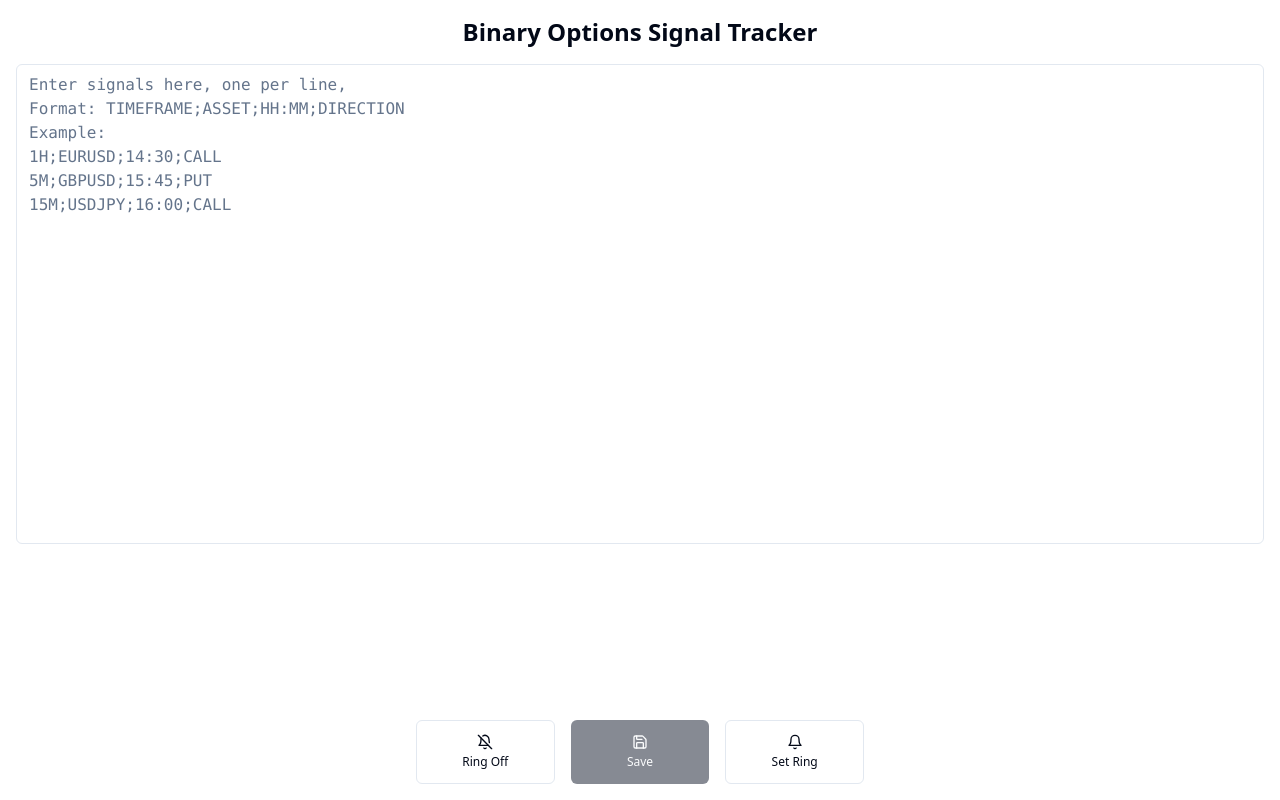
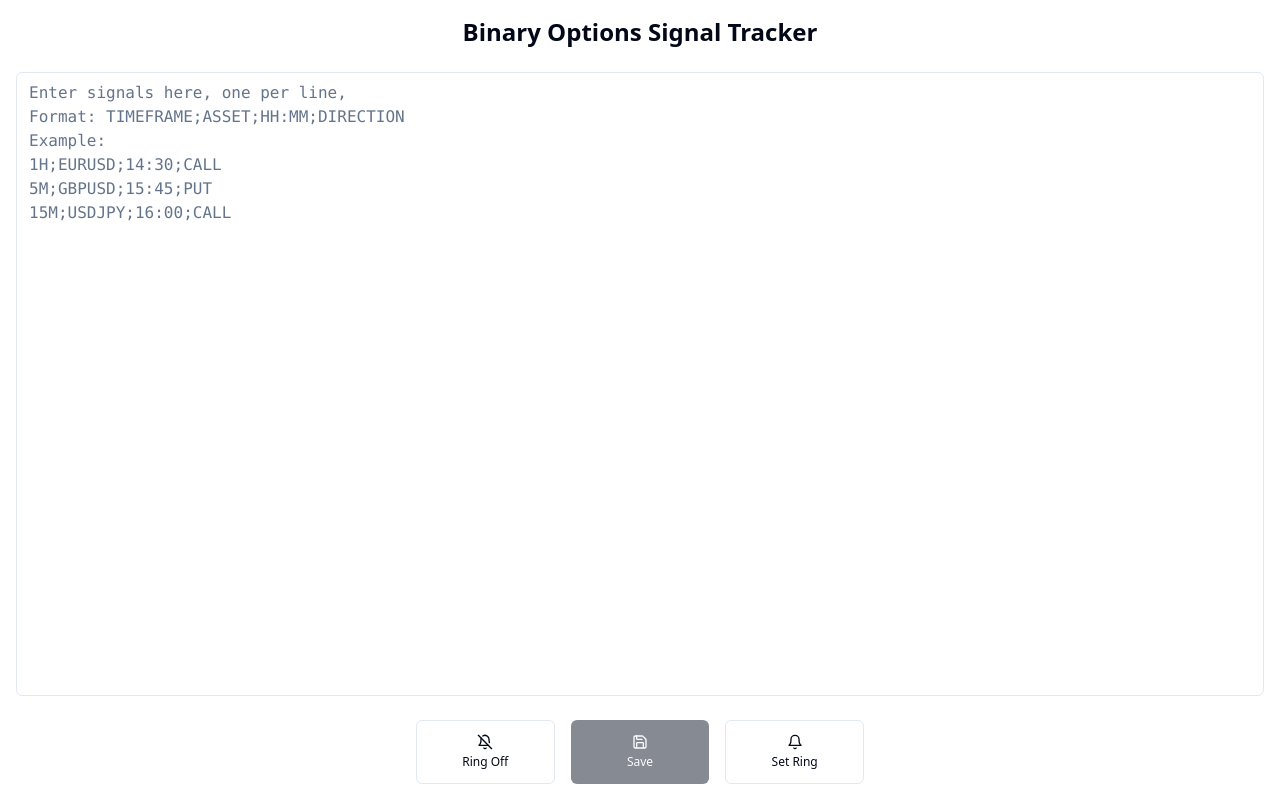
Before and after one commit to wolverinequ/signal-scribe-alert-bell-66, a React (Vite) app: page / in a window 1280 px wide. Built offline with nearby package versions, Linux system fonts and the light colour scheme.

Commit message:
Revert signal input height, review layout
Reverts the signal input box height and initiates a review of the layout to address the scrolling issue.

```diff
--- a/src/components/ControlPanel.tsx
+++ b/src/components/ControlPanel.tsx
@@ -47,7 +47,7 @@ const ControlPanel = ({
   };
 
   return (
-    <div className="bg-card p-4">
+    <div className="bg-card p-4 flex-shrink-0">
       <div className="grid grid-cols-3 gap-4 max-w-md mx-auto">
         <Button
           onClick={handleRingOffClick}
--- a/src/components/SignalInput.tsx
+++ b/src/components/SignalInput.tsx
@@ -9,8 +9,8 @@ interface SignalInputProps {
 
 const SignalInput = ({ signalsText, onSignalsTextChange }: SignalInputProps) => {
   return (
-    <div className="flex-1 p-4 pb-2">
-      <div className="mb-4">
+    <div className="flex-1 flex flex-col p-4 pb-2 overflow-hidden">
+      <div className="mb-4 flex-shrink-0">
         <h1 className="text-2xl font-bold mb-2 text-center">Binary Options Signal Tracker</h1>
       </div>
 
@@ -18,7 +18,7 @@ const SignalInput = ({ signalsText, onSignalsTextChange }: SignalInputProps) =>
         value={signalsText}
         onChange={(e) => onSignalsTextChange(e.target.value)}
         placeholder="Enter signals here, one per line,&#10;Format: TIMEFRAME;ASSET;HH:MM;DIRECTION&#10;Example:&#10;1H;EURUSD;14:30;CALL&#10;5M;GBPUSD;15:45;PUT&#10;15M;USDJPY;16:00;CALL"
-        className="h-[60vh] text-base font-mono resize-none focus-visible:ring-0 focus-visible:ring-offset-0"
+        className="flex-1 text-base font-mono resize-none focus-visible:ring-0 focus-visible:ring-offset-0"
         style={{ userSelect: 'text', WebkitUserSelect: 'text' }}
       />
     </div>
--- a/src/pages/Index.tsx
+++ b/src/pages/Index.tsx
@@ -27,6 +27,7 @@ const Index = () => {
 
   return (
     <div className="min-h-screen bg-background flex flex-col select-none" style={{ userSelect: 'none', WebkitUserSelect: 'none' }}>
+      <div className="flex-1 flex flex-col overflow-hidden">
         <SignalInput
           signalsText={signalsText}
           onSignalsTextChange={setSignalsText}
@@ -43,6 +44,7 @@ const Index = () => {
           onSetRingMouseUp={handleSetRingMouseUp}
           onSetRingMouseLeave={handleSetRingMouseLeave}
         />
+      </div>
 
       <AntidelayDialog
         open={showAntidelayDialog}
```
Lines whose indentation alone changed are shown as unchanged.
